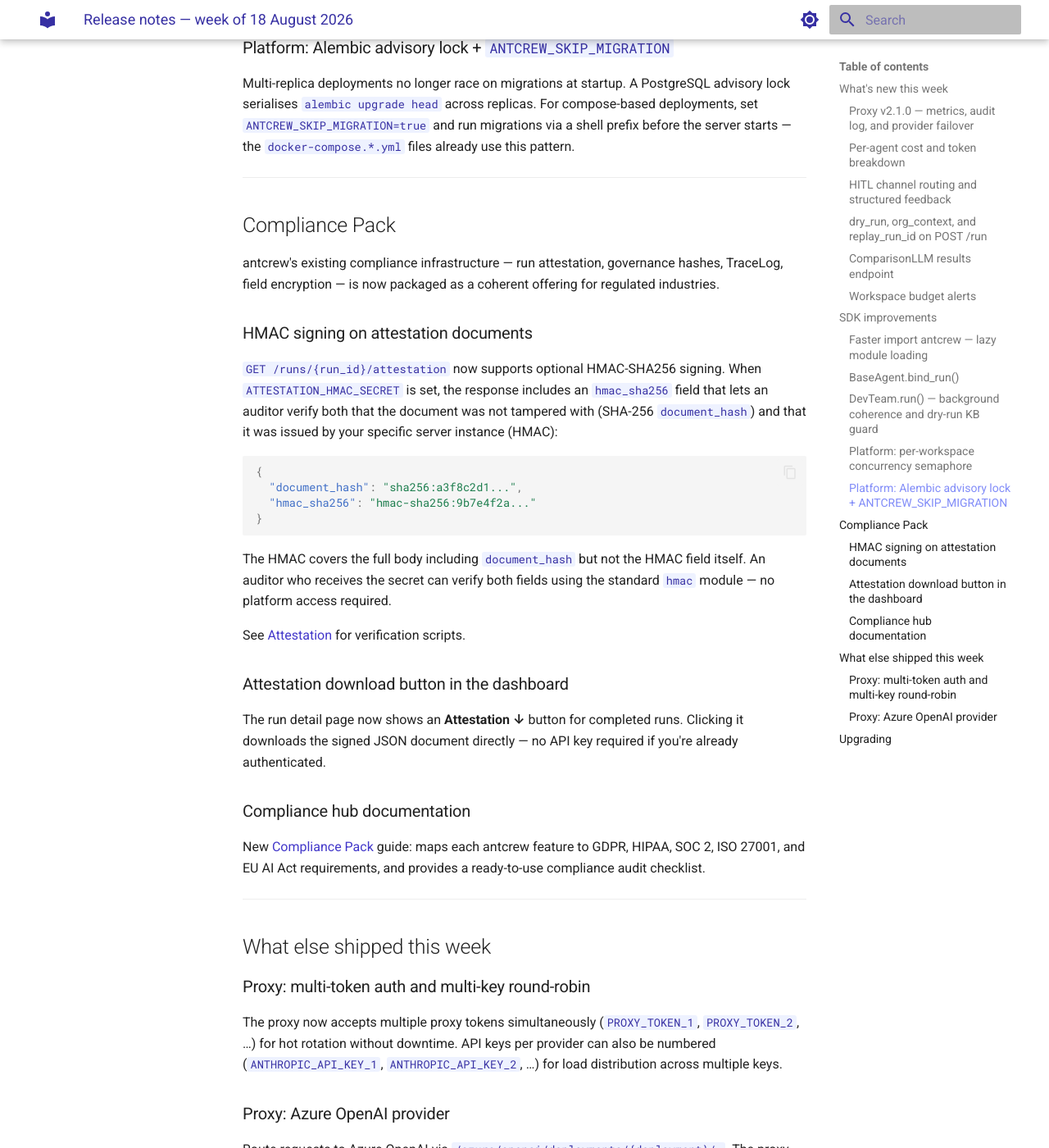
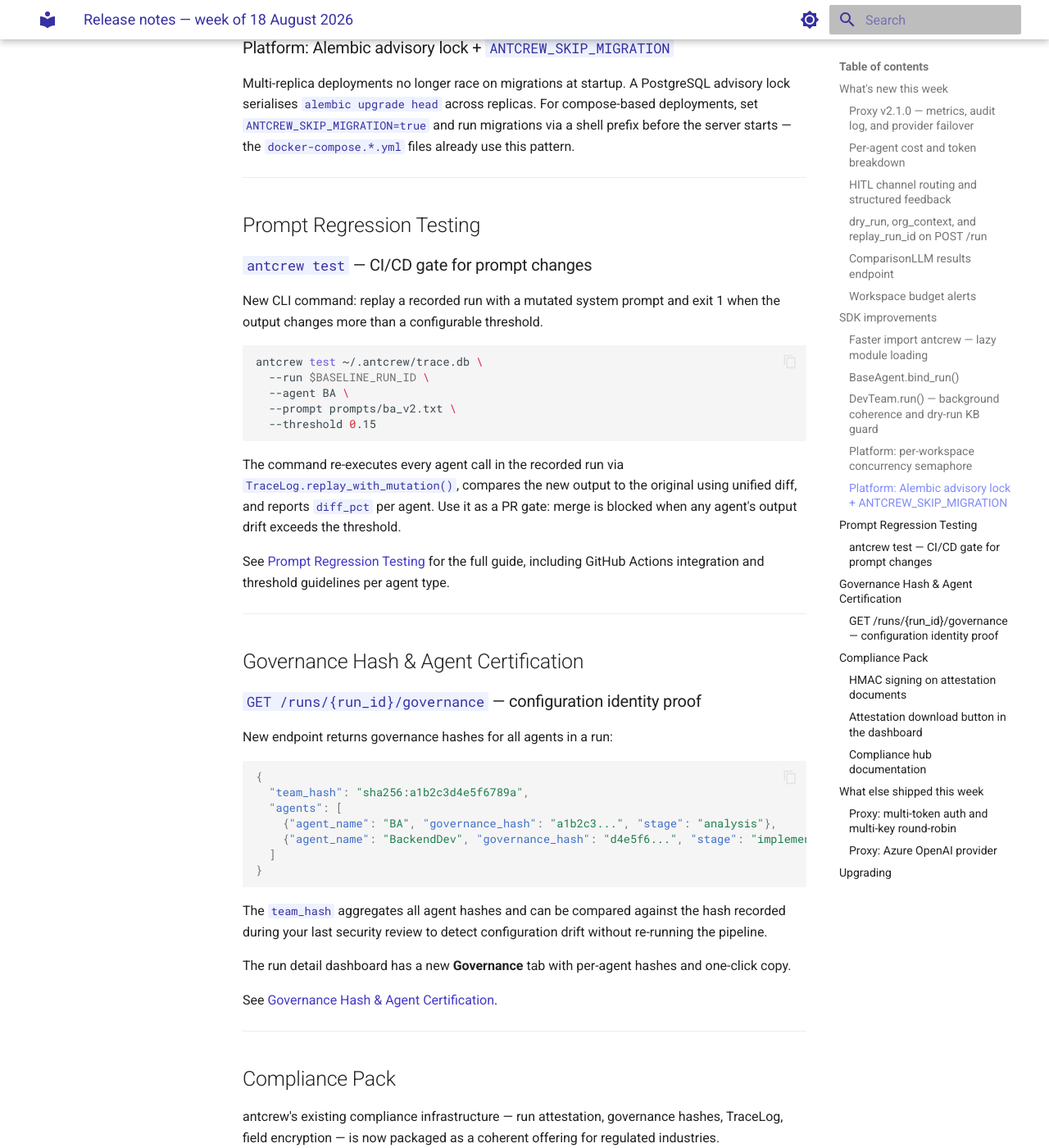
Before and after one commit to iagop03/antcrew-docs, an MkDocs documentation site: the page built from docs/releases/2026-w34.md, in a window 1280 px wide and 1400 px high, scrolled down 3218 px. Shown: the whole window at 82% size. Built offline with MkDocs 1.6.1 and Material for MkDocs 9.7.7, drawn with Linux system fonts in a browser that asks for light colours.

Commit message:
docs: prompt regression testing + governance hash certification guides
- docs/platform/prompt-regression.md — full guide for antcrew test as CI/CD gate:
  usage, GitHub Actions integration, threshold guidelines per agent type, JSON output
- docs/platform/governance-hash.md — agent certification workflow: compute, store,
  compare governance hashes; API reference; regulatory mapping (GDPR/EU AI Act/SOC2)
- docs/releases/2026-w34.md — add Prompt Regression and Governance Hash sections

Co-Authored-By: Claude Sonnet 4.6 <noreply@anthropic.com>

````diff
--- /dev/null
+++ b/docs/platform/governance-hash.md
@@ -0,0 +1,143 @@
+# Governance Hash & Agent Certification
+
+## The problem
+
+Enterprise ML teams spend weeks reviewing and approving agent configurations. After approval, there's no reliable way to verify that the agent running in production is **exactly** the one that was reviewed. Configuration drift is silent and common.
+
+## What is a governance hash?
+
+Every `BaseAgent` computes a deterministic `governance_hash` property:
+
+```python
+governance_hash = SHA-256(name + role_description + stage + suffix + tool_names)[:16]
+```
+
+- **Deterministic** — same config always produces the same hash
+- **Lightweight** — 16-char hex prefix, fits in a table cell
+- **Tamper-evident** — any change to name, role, stage, or tools changes the hash
+
+The `team_hash` aggregates all agent hashes into a single value that certifies the entire team composition:
+
+```python
+team_hash = "sha256:" + SHA-256(sorted(agent_hashes).join("|"))[:16]
+```
+
+## Where to find governance hashes
+
+### In the dashboard
+
+1. Open any completed run
+2. Click the **Governance** tab
+3. See per-agent hash + team hash
+4. Click **copy** to copy any hash to clipboard
+
+### Via API
+
+```http
+GET /runs/{run_id}/governance
+```
+
+```json
+{
+  "run_id": "4c3fa8b2...",
+  "team": "DevTeam",
+  "engine_version": "0.33.22",
+  "team_hash": "sha256:a1b2c3d4e5f6789a",
+  "agents": [
+    {
+      "agent_name": "BA",
+      "governance_hash": "a1b2c3d4e5f6789a",
+      "stage": "analysis",
+      "model": ""
+    },
+    {
+      "agent_name": "BackendDev",
+      "governance_hash": "b2c3d4e5f6789ab1",
+      "stage": "implementation",
+      "model": ""
+    }
+  ]
+}
+```
+
+### In attestation documents
+
+The attestation JSON (downloadable from the run dashboard) includes `governance_hash` per agent in the `agents` list. The attestation itself is HMAC-signed, making it a cryptographically verifiable proof that a run used a specific configuration.
+
+See [Attestation & Compliance](./attestation.md) for details.
+
+## Certification workflow
+
+**1. After security review: record the approved team hash**
+
+```bash
+# Download attestation for the reviewed run
+curl -H "X-Api-Key: $KEY" \
+  https://app.antcrew.io/runs/$APPROVED_RUN_ID/attestation \
+  > approved-config.json
+
+# Extract and store the team hash
+jq -r '.agents[] | "\(.agent_name): \(.governance_hash)"' approved-config.json
+```
+
+**2. On every production deploy: compare hashes**
+
+```bash
+# Get current run governance
+curl -H "X-Api-Key: $KEY" \
+  https://app.antcrew.io/runs/$PROD_RUN_ID/governance \
+  | jq -r '.team_hash'
+
+# Compare against approved hash
+APPROVED="sha256:a1b2c3d4e5f6789a"
+CURRENT=$(curl -s ... | jq -r '.team_hash')
+
+if [ "$CURRENT" != "$APPROVED" ]; then
+  echo "ERROR: Team configuration changed since security review!"
+  exit 1
+fi
+echo "OK: Team configuration matches approved hash."
+```
+
+**3. In CI/CD: gate on hash equality**
+
+Add a step that compares the current team hash against the hash stored in your security registry. Fail the deploy if they don't match.
+
+## Computing hashes locally
+
+You can compute the governance hash for any agent without running the pipeline:
+
+```python
+from antcrew import BaseAgent
+
+agent = BaseAgent(
+    name="BA",
+    role_description="Business Analyst responsible for requirements.",
+    stage="analysis",
+)
+print(agent.governance_hash)  # e.g. "a1b2c3d4e5f6789a"
+```
+
+For a full team:
+
+```python
+from antcrew import compute_team_hash, DevTeam
+
+team = DevTeam()
+print(compute_team_hash(team))  # SHA-256 hash of all agent hashes
+```
+
+## Regulatory mapping
+
+| Requirement | How governance hash helps |
+|---|---|
+| GDPR Art. 22 — automated decision accountability | Proves which agent version made the decision |
+| EU AI Act Art. 13 — transparency | Immutable record of system configuration at decision time |
+| SOC 2 CC6.1 — logical access | Verification that only approved configs reach production |
+| ISO 27001 A.12.1.2 — change management | Detects unauthorized config changes |
+
+## Related
+
+- [Attestation & Compliance](./attestation.md) — HMAC-signed run provenance
+- [Prompt Regression Testing](./prompt-regression.md) — catch prompt changes in CI/CD
+- [Compliance Hub](./compliance.md) — full regulatory mapping
--- /dev/null
+++ b/docs/platform/prompt-regression.md
@@ -0,0 +1,128 @@
+# Prompt Regression Testing
+
+> **"pytest for multi-agent prompts"** — catch prompt regressions before they reach production.
+
+## The problem
+
+When you change a system prompt in a running pipeline, there's no safety net. A prompt tweak that looks harmless can cascade through multiple agents, silently degrading output quality in ways that only surface days later in production.
+
+Traditional unit tests don't help because the outputs are non-deterministic. What you need is **mutation testing against recorded runs**.
+
+## How it works
+
+AntCrew's `replay_with_mutation()` in TraceLog re-executes a historically recorded run with a modified prompt for one agent and quantifies the diff:
+
+1. **Record** — run your pipeline with `--full-trace` to capture every prompt + response
+2. **Mutate** — substitute the system prompt for one agent
+3. **Replay** — re-run every agent call in order, with the new prompt for the target agent
+4. **Diff** — compare the new output against the original using unified diff; compute `diff_pct`
+5. **Gate** — exit code 1 if `diff_pct > threshold`
+
+## CLI usage
+
+### Prerequisites
+
+Record a run with full trace enabled:
+
+```bash
+antcrew run "Build JWT auth" --team dev --full-trace --trace-db ~/.antcrew/trace.db
+```
+
+Get the run ID:
+
+```bash
+antcrew trace ~/.antcrew/trace.db
+# Shows run list — copy the ID
+```
+
+### File-based prompt test
+
+```bash
+antcrew test ~/.antcrew/trace.db \
+  --run <run-id> \
+  --agent BA \
+  --prompt v2_ba_prompt.txt
+```
+
+### Inline prompt test
+
+```bash
+antcrew test ~/.antcrew/trace.db \
+  --run <run-id> \
+  --agent BA \
+  --prompt-text "You are a Business Analyst. Be extremely concise."
+```
+
+### Output
+
+```
+antcrew test  run=4c3fa8b2…  agent=BA  threshold=20%
+
+ Agent          Mutated  Diff %  Match  Cost
+ ─────────────────────────────────────────────
+ BA             ✎        34.1%   ✗      $0.0041
+ PM             —        —       ✓      $0.0028
+ BackendDev     —        —       ✓      $0.0056
+
+✗ FAIL  diff=34.1%  threshold=20%  changed=1/3 agents
+```
+
+Exit code `0` on pass, `1` on fail.
+
+### JSON output for scripting
+
+```bash
+antcrew test trace.db --run $RUN_ID --agent BA --prompt v2.txt --json
+```
+
+```json
+{
+  "run_id": "4c3fa8b2...",
+  "agent_name": "BA",
+  "threshold": 0.2,
+  "diff_pct": 0.341,
+  "passed": false,
+  "total_changed": 1,
+  "calls": [...]
+}
+```
+
+## CI/CD integration
+
+### GitHub Actions
+
+Add to `.github/workflows/ci.yml`:
+
+```yaml
+- name: Prompt regression test
+  env:
+    ANTHROPIC_API_KEY: ${{ secrets.ANTHROPIC_API_KEY }}
+  run: |
+    antcrew test trace.db \
+      --run ${{ vars.BASELINE_RUN_ID }} \
+      --agent BA \
+      --prompt prompts/ba_v2.txt \
+      --threshold 0.15
+```
+
+### Recommended workflow
+
+1. Record a **baseline run** after each major prompt release and store the run ID in CI variables
+2. On every PR that touches a prompt file, run `antcrew test` against the baseline
+3. Set threshold per agent based on how sensitive it is (BA: 15%, code generators: 25%)
+4. Block merge if any agent exceeds its threshold
+
+## Threshold guidelines
+
+| Agent type | Recommended threshold |
+|---|---|
+| Business Analyst / PM | 10–15% — precise specs, low tolerance |
+| Reviewer / QA | 15–20% — structured feedback, moderate |
+| Code generators | 20–30% — stylistic variation acceptable |
+| Content agents | 25–35% — creative flexibility expected |
+
+## Related
+
+- [`antcrew trace`](../sdk/cli.md#trace) — inspect TraceLog, show stored prompts
+- [Compliance Audit Trail](./compliance.md) — governance hash + attestation
+- [Governance Hash](./governance-hash.md) — certify agent configuration identity
--- a/docs/releases/2026-w34.md
+++ b/docs/releases/2026-w34.md
@@ -103,6 +103,50 @@ Multi-replica deployments no longer race on migrations at startup. A PostgreSQL
 
 ---
 
+## Prompt Regression Testing
+
+### `antcrew test` — CI/CD gate for prompt changes
+
+New CLI command: replay a recorded run with a mutated system prompt and exit 1 when the output changes more than a configurable threshold.
+
+```bash
+antcrew test ~/.antcrew/trace.db \
+  --run $BASELINE_RUN_ID \
+  --agent BA \
+  --prompt prompts/ba_v2.txt \
+  --threshold 0.15
+```
+
+The command re-executes every agent call in the recorded run via `TraceLog.replay_with_mutation()`, compares the new output to the original using unified diff, and reports `diff_pct` per agent. Use it as a PR gate: merge is blocked when any agent's output drift exceeds the threshold.
+
+See [Prompt Regression Testing](../platform/prompt-regression.md) for the full guide, including GitHub Actions integration and threshold guidelines per agent type.
+
+---
+
+## Governance Hash & Agent Certification
+
+### `GET /runs/{run_id}/governance` — configuration identity proof
+
+New endpoint returns governance hashes for all agents in a run:
+
+```json
+{
+  "team_hash": "sha256:a1b2c3d4e5f6789a",
+  "agents": [
+    {"agent_name": "BA", "governance_hash": "a1b2c3...", "stage": "analysis"},
+    {"agent_name": "BackendDev", "governance_hash": "d4e5f6...", "stage": "implementation"}
+  ]
+}
+```
+
+The `team_hash` aggregates all agent hashes and can be compared against the hash recorded during your last security review to detect configuration drift without re-running the pipeline.
+
+The run detail dashboard has a new **Governance** tab with per-agent hashes and one-click copy.
+
+See [Governance Hash & Agent Certification](../platform/governance-hash.md).
+
+---
+
 ## Compliance Pack
 
 antcrew's existing compliance infrastructure — run attestation, governance hashes, TraceLog, field encryption — is now packaged as a coherent offering for regulated industries.
````
